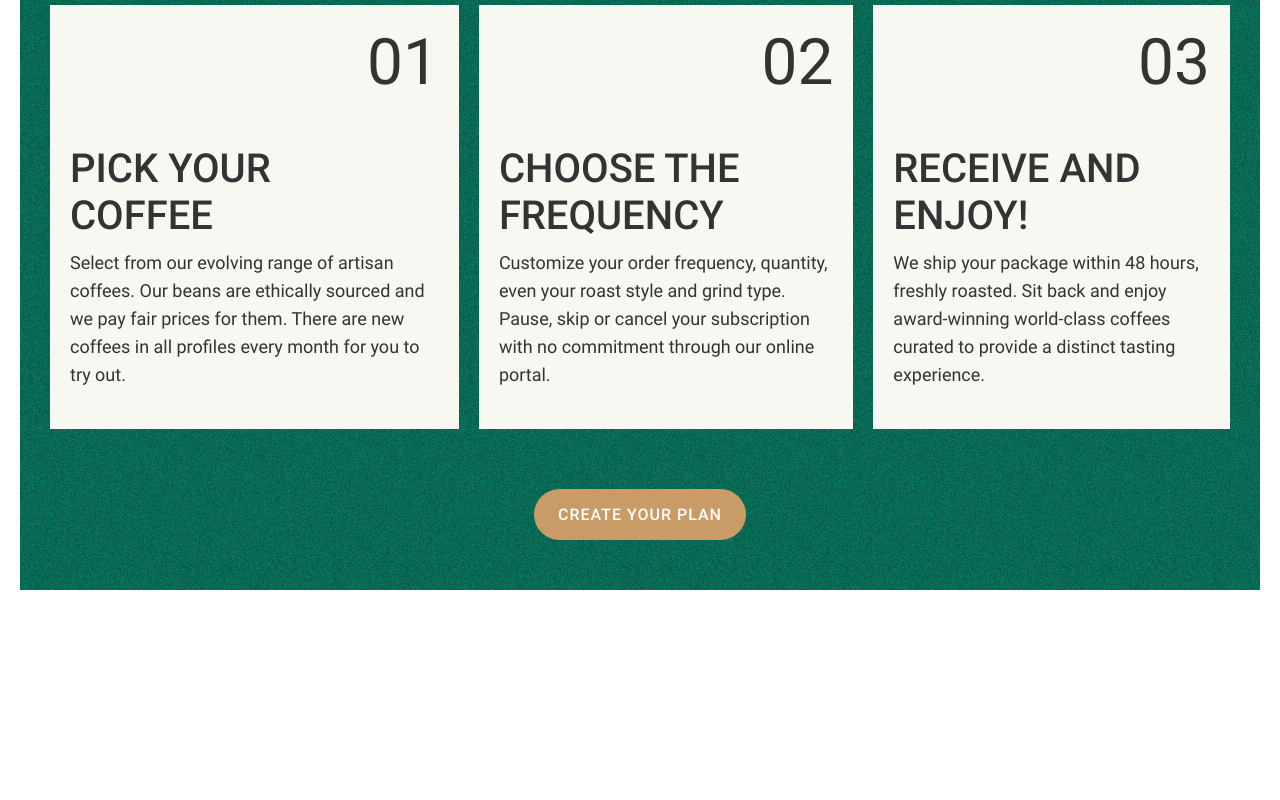
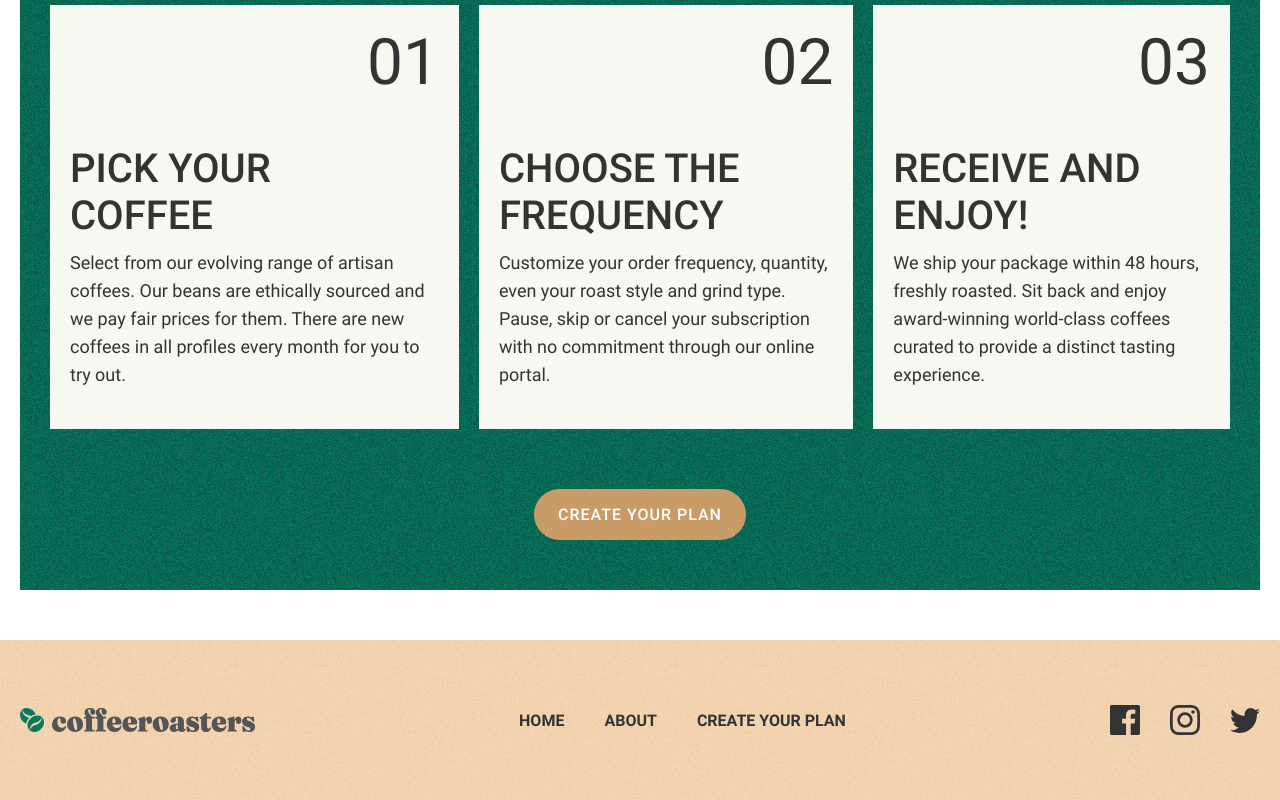
Before and after one commit to Dilnoza-frontend/coffeeroasters, a plain HTML site: page index.html in a window 1280 px wide. Shown: the part 3896-4696 px from the top of the page. Before the commit the page ends 4536 px from the top, so only its background shows below. Drawn offline with Linux system fonts and the light colour scheme.

Commit message:
Add site-footer

```diff
--- a/css/style.css
+++ b/css/style.css
@@ -197,6 +197,11 @@ img {
   text-transform: uppercase;
   color: var(--text-color);
   white-space: nowrap;
+}
+
+.sitenav-medium-font .sitenav-link {
+  font-size: 16px;
+  line-height: normal;
 }
 
 .sitenav-link:hover {
@@ -473,7 +478,61 @@ img {
   outline-color: var(--accent-color-light-brown);
 }
 
+/* Site-footer */
+.site-footer {
+  padding-top: 65px;
+  padding-bottom: 65px;
+  background-color: var(--light-brown);
+  background-image: url("../img/site-header-intro-bg.jpg");
+}
+.site-footer-container {
+  display: flex;
+  justify-content: space-between;
+  align-items: center;
+}
 
+.site-footer-logo-link {
+  display: flex;
+}
+
+.site-footer-logo-link:hover {
+  opacity: 0.8;
+}
+
+.site-footer-logo-link:active {
+  opacity: 0.6;
+}
+
+.site-footer-logo-img {
+  flex-shrink: 0;
+  width: 235px;
+  height: 24px;
+  object-fit: contain;
+}
+
+/* Socials  */
+.socials {
+  display: flex;
+  align-items: center;
+  padding: 0;
+  margin: 0;
+  list-style: none;
+}
+.socials-item:not(:last-child) {
+  margin-right: 30px;
+}
+.socials-link {
+  display: flex;
+  color: #333;
+}
+
+.socials-link:hover {
+  color: var(--accent-color-green);
+}
+
+.socials-link:active {
+  opacity: 0.6;
+}
 
 /* Retina-bg  */
 @media
@@ -483,7 +542,7 @@ only screen and (     -o-min-device-pixel-ratio: 2/1),
 only screen and (        min-device-pixel-ratio: 2),
 only screen and (                min-resolution: 192dpi),
 only screen and (                min-resolution: 2dppx) {
-  .site-header-hero-wrapper {
+  .site-header-hero-wrapper, .site-footer {
     background-image: url("../img/site-header-intro-bg@2x.jpg");
   }
 
--- a/index.html
+++ b/index.html
@@ -150,6 +150,44 @@
 
 </main>
 
+ <!-- Site-foooter-->
+<footer class="site-footer">
+<div class="site-footer-container container">
+  <a class="site-footer-logo-link" href="index.html">
+    <img class="site-footer-logo-img" src="img/logo.svg" alt="CoffeeRoasters logo" width="235" height="24">
+  </a>
+
+<div class="sitenav sitenav-medium-font">
+  <ul class="sitenav-list">
+    <li class="sitenav-item"><a class="sitenav-link" href="#" >Home</a></li>
+    <li class="sitenav-item"><a class="sitenav-link" href="#" >About</a></li>
+    <li class="sitenav-item"><a class="sitenav-link" href="#" >Create your plan</a></li>
+  </ul>
+</div>
+
+<div class="site-footer-socials">
+  <ul class="socials">
+    <li class="socials-item">
+      <a class="socials-link" href="#" target="_blank"><svg xmlns="http://www.w3.org/2000/svg" width="30" height="30"><path fill="currentColor" d="M28.344 0H1.656C.741 0 0 .741 0 1.656v26.689C0 29.259.741 30 1.656 30h14.369V18.383h-3.91v-4.528h3.91v-3.339c0-3.875 2.366-5.985 5.824-5.985 1.656 0 3.078.124 3.494.179v4.05l-2.398.001c-1.88 0-2.244.894-2.244 2.204v2.891h4.484l-.584 4.528h-3.9V30h7.645C29.26 30 30 29.259 30 28.344V1.656C30 .741 29.259 0 28.344 0Z"/></svg>
+      </a>
+    </li>
+
+    <li class="socials-item">
+      <a class="socials-link" href="#" target="_blank"><svg xmlns="http://www.w3.org/2000/svg" width="30" height="30"><path fill="currentColor" fill-rule="evenodd" d="M15 0c-4.074 0-4.584.018-6.184.09C3.37.34.341 3.362.091 8.815.018 10.416 0 10.926 0 15s.018 4.585.09 6.185c.25 5.448 3.272 8.475 8.725 8.725 1.601.073 2.111.09 6.185.09s4.585-.017 6.185-.09c5.443-.25 8.478-3.273 8.724-8.725.074-1.6.091-2.111.091-6.185s-.017-4.584-.09-6.184C29.665 3.374 26.639.341 21.186.091 19.585.018 19.074 0 15 0Zm0 2.704c4.005 0 4.48.015 6.063.087 4.065.185 5.963 2.114 6.148 6.15.073 1.58.087 2.055.087 6.06 0 4.007-.015 4.48-.087 6.062-.186 4.03-2.08 5.963-6.148 6.148-1.583.073-2.055.088-6.063.088-4.005 0-4.48-.015-6.061-.088-4.075-.186-5.964-2.123-6.149-6.15-.072-1.58-.087-2.055-.087-6.06 0-4.006.016-4.48.087-6.062.186-4.034 2.08-5.964 6.149-6.149 1.582-.071 2.056-.086 6.061-.086ZM7.297 15a7.703 7.703 0 1 1 15.406 0 7.703 7.703 0 0 1-15.406 0ZM15 20a5 5 0 1 1 0-10 5 5 0 0 1 0 10Zm6.206-13.007a1.8 1.8 0 1 1 3.601.002 1.8 1.8 0 0 1-3.6-.002Z" clip-rule="evenodd"/></svg>
+      </a>
+    </li>
+
+    <li class="socials-item">
+      <a class="socials-link" href="#" target="_blank"><svg xmlns="http://www.w3.org/2000/svg" width="30" height="25"><path fill="currentColor" d="M30 2.96c-1.104.502-2.29.84-3.535.993A6.296 6.296 0 0 0 29.171.461a12.145 12.145 0 0 1-3.909 1.532A6.075 6.075 0 0 0 20.77 0c-3.974 0-6.894 3.802-5.996 7.748C9.66 7.486 5.125 4.973 2.089 1.155.476 3.99 1.252 7.702 3.993 9.58a6.014 6.014 0 0 1-2.787-.79c-.067 2.925 1.977 5.66 4.936 6.269a6.02 6.02 0 0 1-2.78.107c.783 2.508 3.056 4.332 5.75 4.383A12.156 12.156 0 0 1 0 22.165 17.112 17.112 0 0 0 9.435 25c11.428 0 17.884-9.897 17.494-18.773A12.713 12.713 0 0 0 30 2.96Z"/></svg>
+      </a>
+    </li>
+  </ul>
+
+</div>
+
+</div>
+</footer>
+
 
   <script src="js/main.js"></script>
 </body>
```
Also changed, not shown: img/icon-facebook.svg (added), img/icon-instagram.svg (added), img/icon-x.svg (added).
